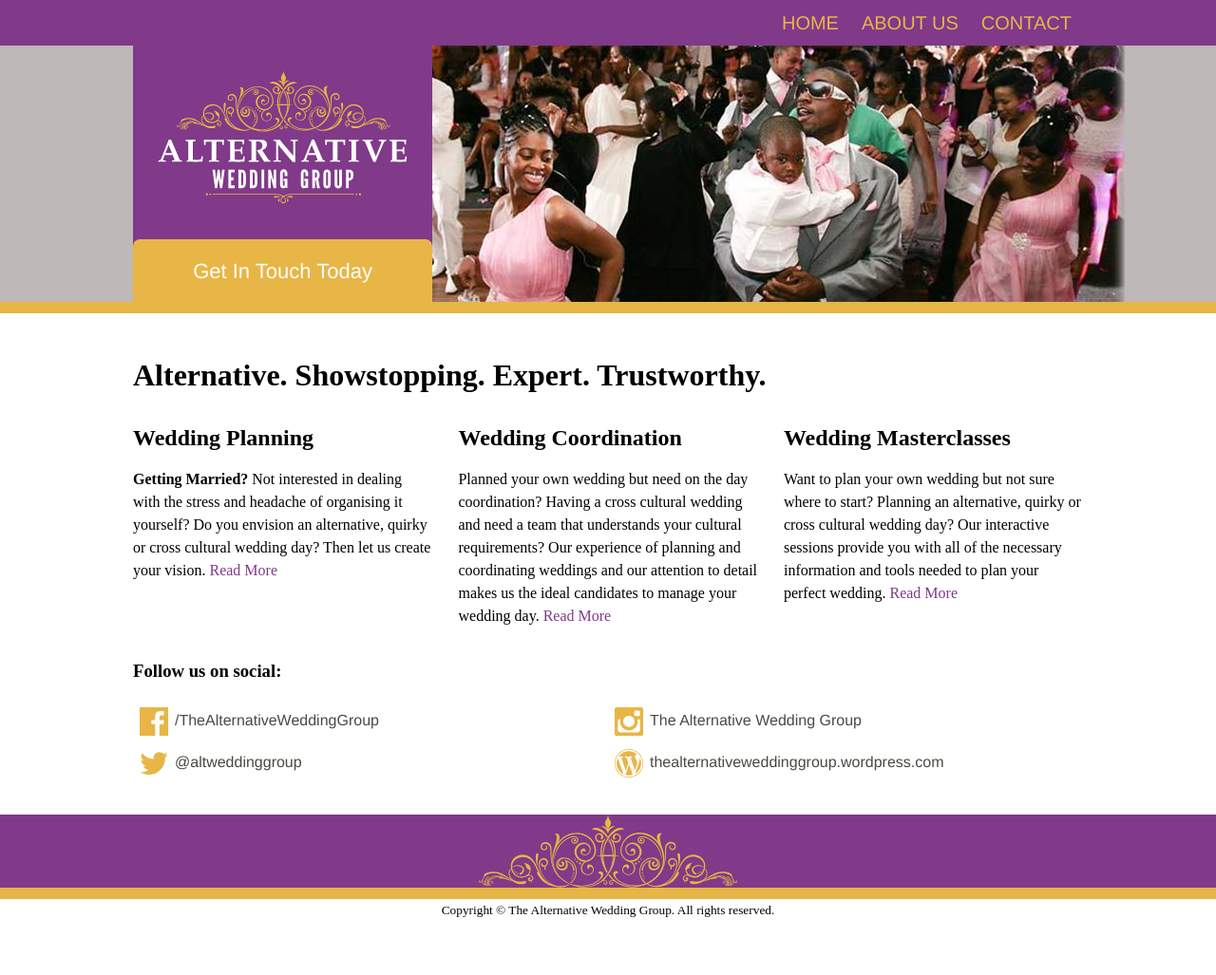
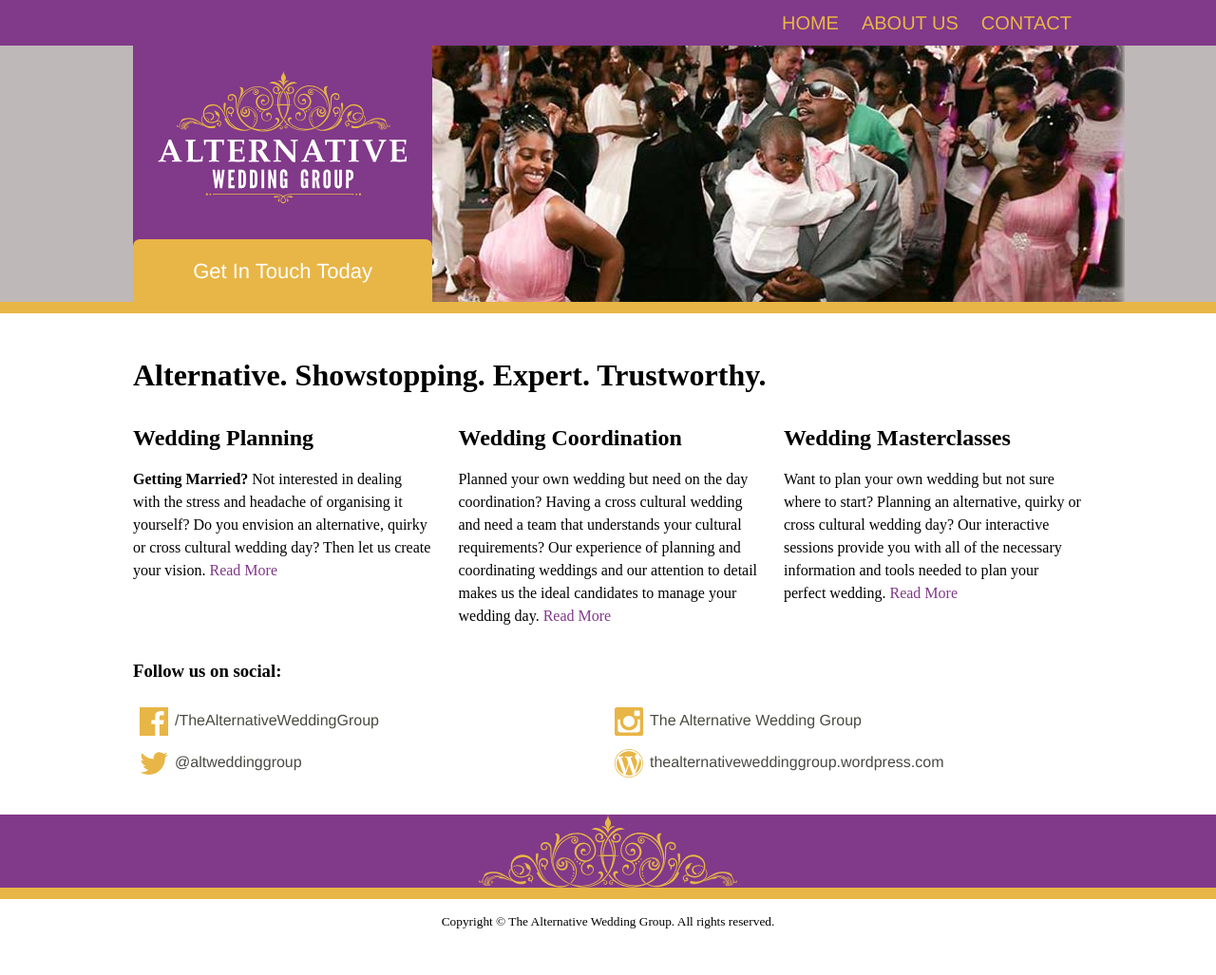
Before and after one commit to alternativeweddinggroup/alternativeweddinggroup.github.io, a Jekyll site: the page built from web/index.html, in a window 1280 px wide. Shown: the whole page at 95% size. Built offline with Jekyll 4.4.1, drawn with Linux system fonts in a browser that asks for light colours; some web fonts are replaced; before the commit the page ends 1003 px from its top, so only the background shows below that.

Commit message:
Increase line height on copyright

```diff
--- a/web/_includes/sass/styles/footer.scss
+++ b/web/_includes/sass/styles/footer.scss
@@ -13,6 +13,7 @@
 
 .copyright {
   display: block;
+  line-height: 3rem;
   text-align: center;
 }
 
```
